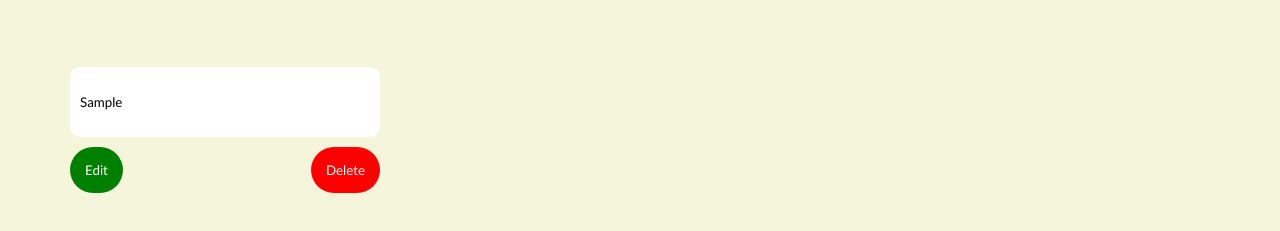
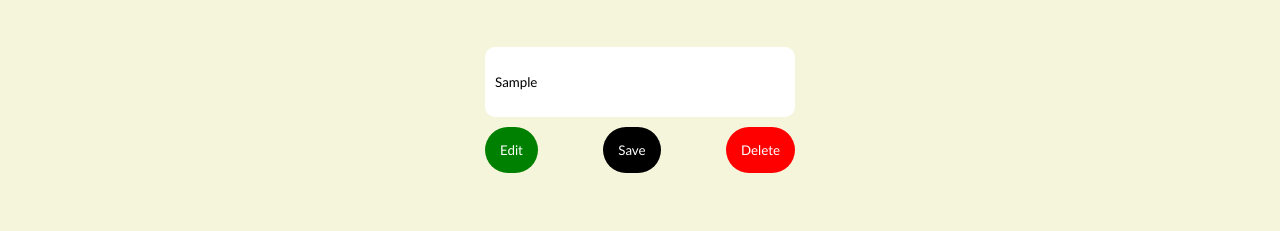
Before and after one commit to sahilduhan/Taskifier, a plain HTML site: page index.html in a window 1280 px wide. Both pictures are taken after typing "Sample" into the empty fields and a click on the button "Create". Shown: the part 233-464 px from the top of the page. Drawn offline with Linux system fonts and the light colour scheme.

Commit message:
final push

```diff
--- a/index.html
+++ b/index.html
@@ -18,7 +18,17 @@
     <main>
         <section class="task-list">
             <h2>Tasks</h2>
-            <div id="tasks"></div>
+            <div id="tasks">
+                <!-- <div class="task">
+                    <div class="content">
+                        <input type="text" class="text" readonly>
+                    </div>
+                    <div class="actions">
+                        <button class="editButton">Edit</button>
+                        <button class="deleteButton">Delete</button>
+                    </div>
+                </div> -->
+            </div>
         </section>
     </main>
     <script src="script.js"></script>
--- a/script.js
+++ b/script.js
@@ -2,28 +2,29 @@ const getTaskHtml = (title, id) => {
 	return `
 		<div class="task" id='task_${id}'>
 			<div class="content">
-				<input onfocusout="saveTask('${id}')" id='${id}' type="text" class="text" value='${title}' readonly>
+				<input id='${id}' type="text" class="text" value='${title}' readonly>
 			</div>
 			<div class="actions">
-				<button onclick="editTask('${id}')" class="editButton">Edit</button>
-				<button onclick="deleteTask('task_${id}')"class="deleteButton">Delete</button>
+				<button onclick = "editTask('${id}')" class="editButton">Edit</button>
+				<button onclick = "saveTask('${id}')" class="saveTaskButton">Save</button>
+				<button onclick = "deleteTask('task_${id}')" class="deleteButton">Delete</button>
 			</div>
 		</div>
 	`
 }
 
-const editTask = (id) => {
+const saveTask = (id) =>{
+	const task = document.getElementById(id);
+	task.readOnly = true;
+}
+
+const editTask = (id) =>{
 	const task = document.getElementById(id);
 	task.readOnly = false;
 	task.focus();
 }
 
-const saveTask = (id) => {
-	const task = document.getElementById(id);
-	task.readOnly = true;
-}
-
-const deleteTask = (id) => {
+const deleteTask = (id) =>{
 	const task = document.getElementById(id);
 	task.remove();
 }
--- a/style.css
+++ b/style.css
@@ -1,6 +1,3 @@
-/* :root{
-
-} */
 *{
 	margin: 0;
 	padding: 0;
@@ -34,24 +31,20 @@ header h1{
 }
 #inputTask{
 	width: 25%;
-	/* height: 30px; */
 	margin: 10px;
 	padding: 15px;
 	border-radius: 5px;
 	border: 1px solid black;
 	border-radius: 10px;
 	border: none;
-	/* padding: 10px; */
 }
 
 #newTaskSubmit{
 	width: 7%;
-	/* height: 30px; */
 	padding: 15px;
 	margin: 10px;
 	border-radius: 5px;
 	border: 1px solid black;
-	/* padding: 5px; */
 	background-color: cadetblue;
 	border-radius: 10px;
 	border: none;
@@ -70,12 +63,12 @@ main h2{
 
 #tasks{
 	margin: 20px;
-	padding: 20px;
+	/* padding: 20px; */
 	display: flex;
 	flex-direction: row;
-	/* justify-content: center; */
-	/* align-items: center; */
 	flex-wrap: wrap;
+	justify-content: center;
+	align-items: center;
 }
 
 .task{
@@ -84,19 +77,13 @@ main h2{
 	padding: 20px;
 	display: flex;
 	flex-direction: column;
-	/* border-radius: 5px÷÷; */
-	/* border: 1px solid black; */
-	/* background-color: cadetblue; */
 	color: white;
 }
 .content input {
-	/* margin: 10px; */
 	margin-bottom: 10px;
 	padding: 10px;
 	width: 100%;
 	height: 70px;
-	/* border-radius: 5px; */
-	/* border: 1px solid black; */
 	border-radius: 10px;
 	border: none;
 }
@@ -108,8 +95,6 @@ main h2{
 }
 
 .deleteButton{
-	/* width: 50px; */
-	/* height: 30px; */
 	border-radius: 30px;
 	border: none;
 	padding: 15px;
@@ -126,3 +111,13 @@ main h2{
 	background-color: green;
 	color: white;
 }
+
+.saveTaskButton{
+
+	border-radius: 30px;
+	border: none;
+	padding: 15px;
+
+	background-color: black;
+	color: white;
+}
```
